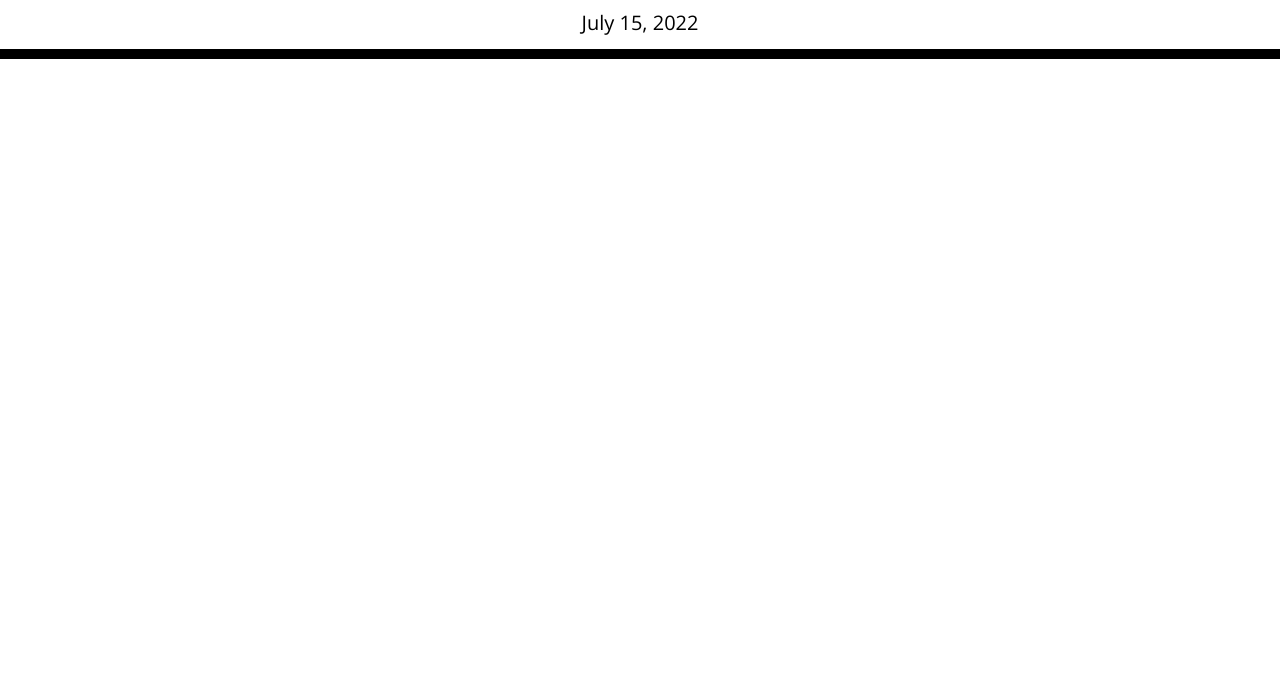
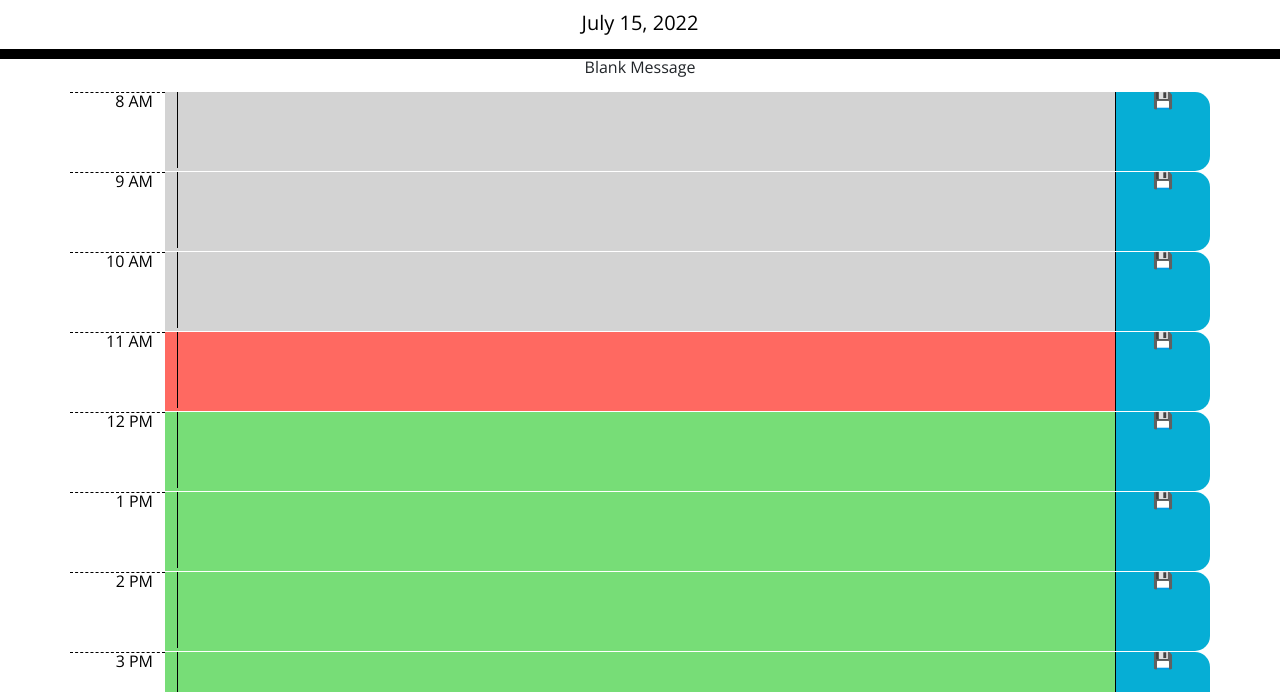
Before and after one commit to dpk5e7/work-day-scheduler, a plain HTML site: page index.html in a window 1280 px wide. Shown: the part 108-800 px from the top of the page. Drawn offline with nearby package versions, Linux system fonts and the light colour scheme.

Commit message:
Built the scheduler. Still need to add save functionity.

```diff
--- a/assets/css/style.css
+++ b/assets/css/style.css
@@ -1,10 +1,10 @@
 body {
-  font-family: 'Open Sans', sans-serif;
+  font-family: "Open Sans", sans-serif;
   font-size: 16px;
   line-height: 1;
 }
 
-textarea{
+textarea {
   background: transparent;
   border: none;
   resize: none;
@@ -21,11 +21,11 @@ textarea{
   border-bottom: 10px solid black;
 }
 
-.description{
+.description {
   white-space: pre-wrap;
 }
 
-.time-block{
+.time-block {
   text-align: center;
   border-radius: 15px;
 }
@@ -33,13 +33,15 @@ textarea{
 .row {
   white-space: pre-wrap;
   height: 80px;
-  border-top: 1px solid white;;
+  border-top: 1px solid white;
 }
 
 .hour {
   background-color: #ffffff;
   color: #000000;
   border-top: 1px dashed #000000;
+  white-space: nowrap;
+  text-align: right;
 }
 
 .past {
@@ -61,11 +63,19 @@ textarea{
   border-left: 1px solid black;
   border-top-right-radius: 15px;
   border-bottom-right-radius: 15px;
-  background-color: #06AED5;
+  background-color: #06aed5;
   color: white;
 }
 
 .saveBtn i:hover {
   font-size: 20px;
-  transition: all .3s ease-in-out;
+  transition: all 0.3s ease-in-out;
 }
+
+textarea {
+  width: 100%;
+  height: 76px;
+  -webkit-box-sizing: border-box; /* Safari/Chrome, other WebKit */
+  -moz-box-sizing: border-box; /* Firefox, other Gecko */
+  box-sizing: border-box; /* Opera/IE 8+ */
+}
--- a/assets/js/script.js
+++ b/assets/js/script.js
@@ -1,5 +1,19 @@
 $(document).ready(function () {
   let currentDay = $("#currentDay");
+  let schedule = $("#schedule");
+
+  let hours = [
+    "8 AM",
+    "9 AM",
+    "10 AM",
+    "11 AM",
+    "12 PM",
+    "1 PM",
+    "2 PM",
+    "3 PM",
+    "4 PM",
+    "5 PM",
+  ];
 
   let schedulerEvent = {
     time: "",
@@ -12,8 +26,61 @@ $(document).ready(function () {
     currentDay.text(strCurrentDay);
   }
 
+  // Making this function so that I can force different times during testing
+  function getCurrentHour() {
+    let currentHour = "11 AM";
+    //currentHour = moment().format("hh a").ToUpperCase();
+    return currentHour;
+  }
+
+  function buildSchedule() {
+    let currentHour = getCurrentHour();
+    let currentHourIndex = 25;
+
+    for (let i = 0; i < hours.length; i++) {
+      // Create <div class="row"></div>
+      let dvRow = $("<div>");
+      dvRow.addClass("row time-block");
+
+      // Create a column for the hour
+      let dvHourColumn = $("<div>");
+      dvHourColumn.addClass("col-1 hour align-middle");
+      dvHourColumn.text(hours[i]);
+      dvRow.append(dvHourColumn);
+
+      // Create a column with a 100% textbox.  Change the border color on focus
+      let dvTextBoxColumn = $("<div>");
+      dvTextBoxColumn.addClass("col-10 align-middle");
+      //dvTextBoxColumn.text("There needs to be a texbox here.");
+      let txtArea = $("<textarea>");
+      txtArea.attr("rows", 3);
+      dvTextBoxColumn.append(txtArea);
+
+      if (hours[i] == currentHour) {
+        dvTextBoxColumn.addClass("present");
+        currentHourIndex = i;
+      } else if (i < currentHourIndex) {
+        dvTextBoxColumn.addClass("past");
+      } else {
+        dvTextBoxColumn.addClass("future");
+      }
+
+      dvRow.append(dvTextBoxColumn);
+
+      // Create a column for the save button
+      let dvSaveColumn = $("<div>");
+      dvSaveColumn.addClass("col-1 saveBtn align-middle");
+      dvSaveColumn.text("💾");
+      dvRow.append(dvSaveColumn);
+
+      // Add dvRow to the schedule
+      schedule.append(dvRow);
+    }
+  }
+
   function init() {
     setCurrentDay();
+    buildSchedule();
   }
   init();
 });
--- a/index.html
+++ b/index.html
@@ -20,13 +20,11 @@
     <p class="lead">A simple calendar app for scheduling your work day</p>
     <p id="currentDay" class="lead"></p>
   </header>
-  <div class="container">
+  <div id="schedule" class="container">
     <!-- Timeblocks go here -->
-    <div class="row">
+    <p id="pMessage" class="text-center">Blank Message</p>
 
 
-
-    </div>
   </div>
 
   <script src="https://code.jquery.com/jquery-3.6.0.min.js"></script>
```
